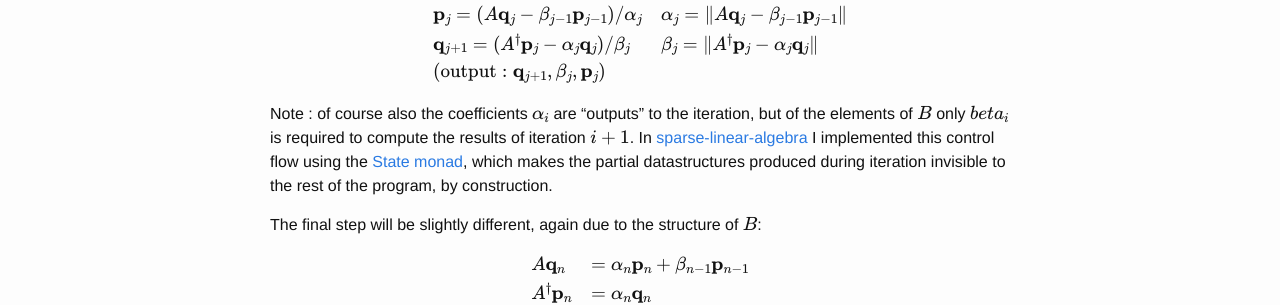
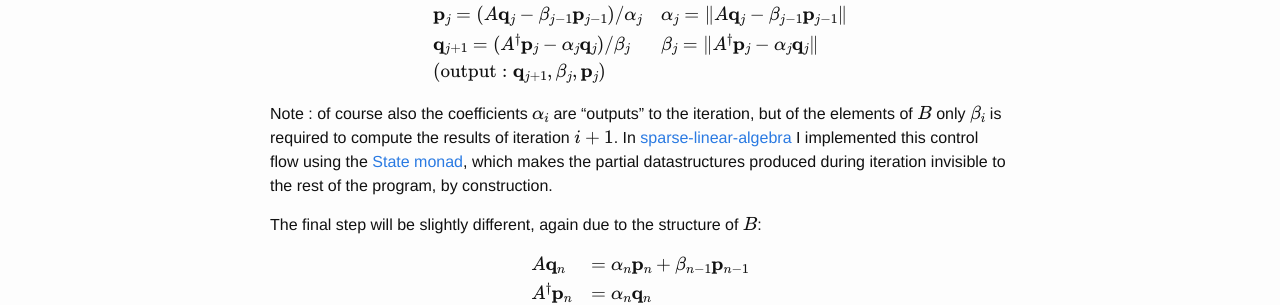
Before and after one commit to ocramz/ocramz.github.io, a Jekyll site: the page built from _posts/2017-02-07-golub-kahan-lanczos.markdown, in a window 1280 px wide. Shown: the part 984-1289 px from the top of the page. Built offline with Jekyll 4.4.1, drawn with Linux system fonts in a browser that asks for light colours; formulas are drawn with MathJax 3.

Commit message:
upd blog

```diff
--- a/_posts/2017-02-07-golub-kahan-lanczos.markdown
+++ b/_posts/2017-02-07-golub-kahan-lanczos.markdown
@@ -56,7 +56,7 @@ $$
 \end{array}
 $$
 
-Note : of course also the coefficients $$\alpha_i$$ are "outputs" to the iteration, but of the elements of $$B$$ only $$beta_i$$ is required to compute the results of iteration $$i+1$$.
+Note : of course also the coefficients $$\alpha_i$$ are "outputs" to the iteration, but of the elements of $$B$$ only $$\beta_i$$ is required to compute the results of iteration $$i+1$$.
 In [sparse-linear-algebra](https://hackage.haskell.org/package/sparse-linear-algebra) I implemented this control flow using the [State monad](https://hackage.haskell.org/package/mtl-2.2.1/docs/Control-Monad-State-Strict.html), which makes the partial datastructures produced during iteration invisible to the rest of the program, by construction.
 
 The final step will be slightly different, again due to the structure of $$B$$:
```
